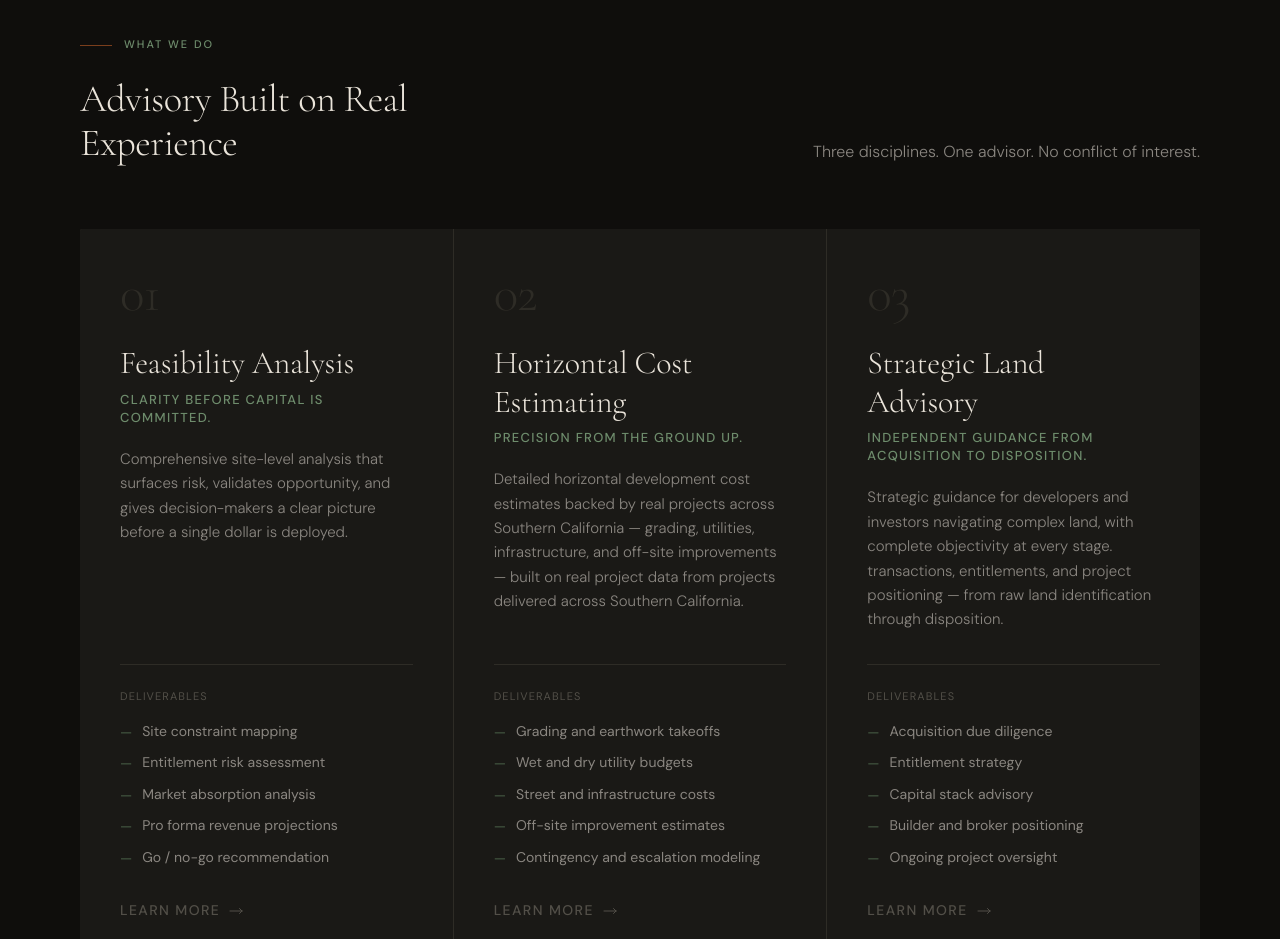
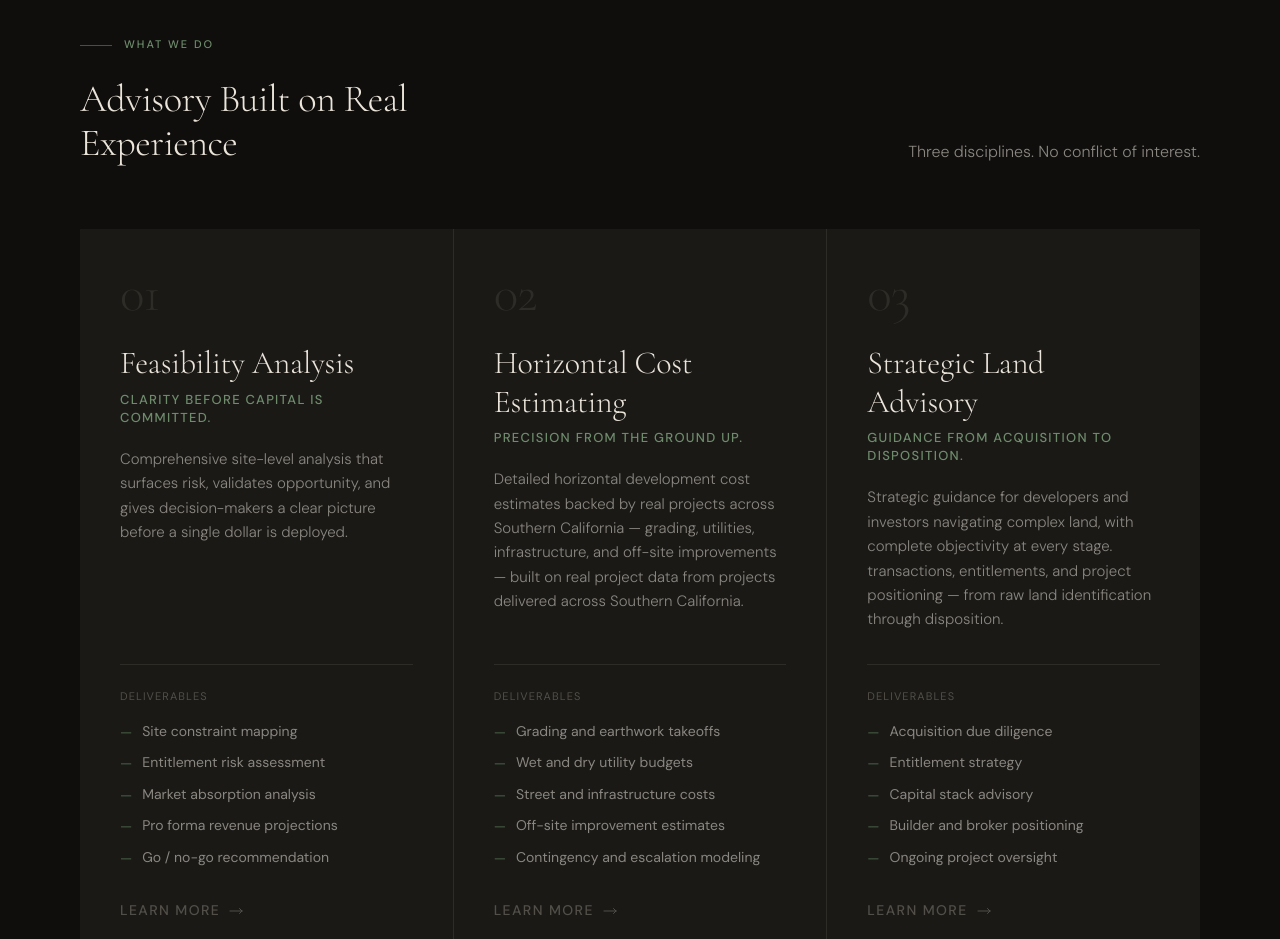
Before and after one commit to tyraynard/rla-website, a Next.js app: page / in a window 1280 px wide. Shown: the part 2400-3339 px from the top of the page. Built offline with nearby package versions, Linux system fonts and the light colour scheme.

Commit message:
Update Servicesection.tsx

```diff
--- a/src/components/sections/ServicesSection.tsx
+++ b/src/components/sections/ServicesSection.tsx
@@ -45,7 +45,7 @@ const SERVICES: Service[] = [
   },
   {
     title:    "Strategic Land Advisory",
-    tagline:  "Independent guidance from acquisition to disposition.",
+    tagline:  "Guidance from acquisition to disposition.",
     href:     SERVICE_SLUGS.advisory,
     description:
       "Strategic guidance for developers and investors navigating complex land, with complete objectivity at every stage. " +
@@ -80,7 +80,7 @@ export function ServicesSection() {
               Advisory Built on Real Experience
             </h2>
             <p className="text-body-md text-rla-stone font-body font-light max-w-[42ch] md:text-right leading-relaxed">
-              Three disciplines. One advisor. No conflict of interest.
+              Three disciplines. No conflict of interest.
             </p>
           </div>
         </div>
```
